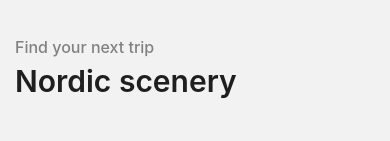
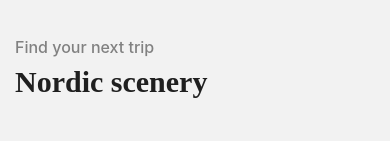
Before and after one commit to hassangulzar1/Native-Assignment-1, a React Native app: screen /Home in a window 390 px wide. Shown: the top 141 px of the page. Built offline with nearby package versions, Linux system fonts and the light colour scheme.

Commit message:
wroking on adding fonts

```diff
--- /dev/null
+++ b/react-native.config.js
@@ -0,0 +1,3 @@
+module.exports = {
+  assets: ['./assets/fonts'],
+};
--- a/src/components/AuthHeader/AuthHeader.jsx
+++ b/src/components/AuthHeader/AuthHeader.jsx
@@ -31,6 +31,7 @@ export default SignIn;
 
 const styles = StyleSheet.create({
   Heading: {
+    fontFamily: 'Poppins-Regular',
     fontSize: 30,
     fontWeight: '600',
     lineHeight: 45,
```
Also changed, not shown: assets/fonts/Andika-Regular.ttf (added), assets/fonts/Poppins-Regular.ttf (added).
